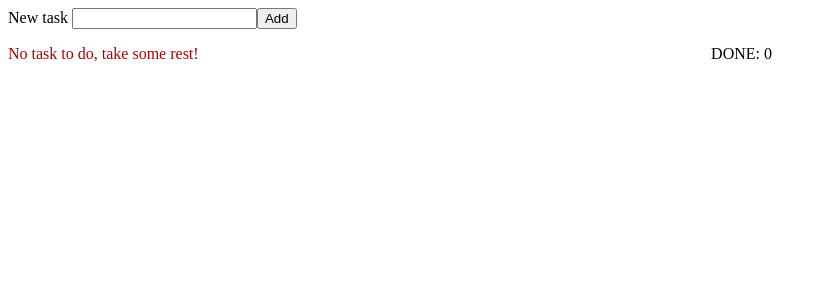
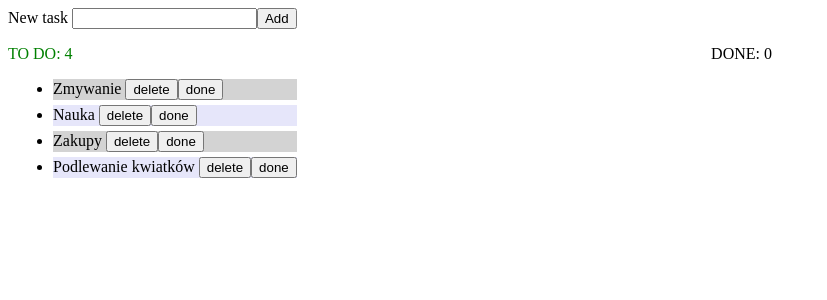
Before and after one commit to agakoz/toDoList, an Angular app: page / in a window 1280 px wide. Shown: the top 300 px of the page, without its empty margins (0-827 px from the left). Built offline with nearby package versions, Linux system fonts and the light colour scheme; a web font is replaced by a local one.

Commit message:
style changes in to-do list: ngStyle and ngClass exploration

```diff
--- a/src/app/app.component.css
+++ b/src/app/app.component.css
@@ -1,8 +1,8 @@
-.taskslist{
+.tasksList{
   float:  left;
 
 }
-#donelist{
+#doneList{
   float: right;
   margin-right: 500px;
 
--- a/src/app/app.component.html
+++ b/src/app/app.component.html
@@ -6,11 +6,11 @@
   </div>
 
   <div class="container">
-    <div class="taskslist, list">
+    <div class="tasksList, list">
       <app-todo-task [tasksList]="tasksList" (emitRemove)="remove($event)" (emitDone)="done($event)"></app-todo-task>
     </div>
 
-    <div id="donelist" class="list">
+    <div id="doneList" class="list">
       <app-done-task [doneList]="doneList"></app-done-task>
     </div>
   </div>
--- a/src/app/app.component.ts
+++ b/src/app/app.component.ts
@@ -1,11 +1,11 @@
-import {Component} from '@angular/core';
+import {Component, OnInit} from '@angular/core';
 
 @Component({
   selector: 'app-root',
   templateUrl: './app.component.html',
   styleUrls: ['./app.component.css']
 })
-export class AppComponent {
+export class AppComponent implements OnInit {
   title = 'toDoListYTProject';
 
   tasksList: Array<string> = [];
@@ -23,4 +23,8 @@ export class AppComponent {
     this.doneList.push(task);
     this.remove(task);
   }
+
+  ngOnInit(): void {
+    this.tasksList = ['Zmywanie', 'Nauka', 'Zakupy', 'Podlewanie kwiatków' ];
+  }
 }
--- a/src/app/todo-task/todo-task.component.css
+++ b/src/app/todo-task/todo-task.component.css
@@ -1,7 +1,20 @@
 #noTaskLabel{
-  color: #ad0000;
+  color: #088f17;
 }
 /*.taskslist{*/
 /*  display: inline-block;*/
 /*  float: left;*/
 /*}*/
+
+li {
+  background: lightgray;
+  margin: 5px;
+}
+.odd-li {
+  background: lavender;
+  margin: 5px;
+}
+.last-li {
+  background: pink;
+  margin: 5px;
+}
--- a/src/app/todo-task/todo-task.component.html
+++ b/src/app/todo-task/todo-task.component.html
@@ -1,7 +1,7 @@
   <ng-container *ngIf="tasksList.length > 0; else noTask" class="taskslist">
-    <p>TO DO:</p>
+    <p [ngStyle]="{color: getColor()}">TO DO: {{tasksList.length}}</p>
     <ul>
-      <li *ngFor="let task of tasksList">
+      <li *ngFor="let task of tasksList; let odd = odd" [ngClass]="{'odd-li' : odd, 'last-li' : tasksList.length===1}">
         {{task}}
         <button (click)="remove(task)">delete</button>
         <button (click)="done(task)">done</button>
--- a/src/app/todo-task/todo-task.component.ts
+++ b/src/app/todo-task/todo-task.component.ts
@@ -29,4 +29,8 @@ export class TodoTaskComponent implements OnInit {
   done(task: string) {
     this.emitDone.emit(task);
   }
+
+  getColor(): string {
+    return this.tasksList.length >= 5 ? 'red' : 'green';
+  }
 }
```
